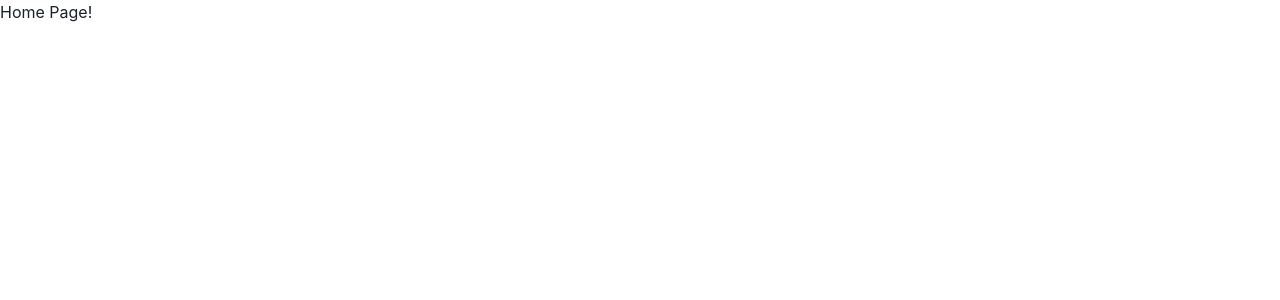
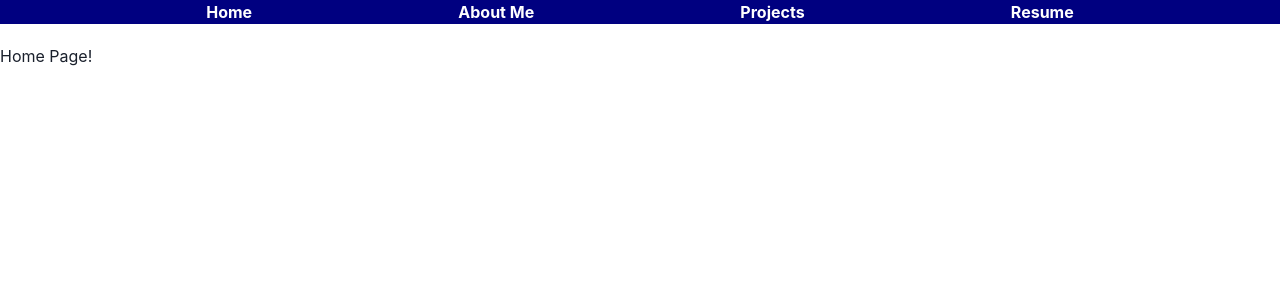
Before and after one commit to ComputerScienceWarrior/basic_portfolio, a React (Create React App) app: page / in a window 1280 px wide. Shown: the top 300 px of the page. Built offline with nearby package versions, Linux system fonts and the light colour scheme; the HTML template or start-up script is replaced by a standard one.

Commit message:
adds navigation across application from this 1 file

```diff
--- a/src/App.js
+++ b/src/App.js
@@ -3,6 +3,7 @@ import AboutMe from './components/Home/AboutMe/AboutMe';
 import Projects from './components/Home/Projects/Projects'
 import Home from './components/Home/Home';
 import Resume from './components/Home/Resume/Resume';
+import Navigation from './components/Home/Navigation/Navigation';
 import { BrowserRouter, Routes, Route } from "react-router-dom";
 import { ChakraProvider } from '@chakra-ui/react'
 
@@ -10,6 +11,7 @@ function App() {
   return (
     <ChakraProvider>
       <BrowserRouter>
+      <Navigation />
         <Routes>
           <Route path="/" index element={<Home />}/>
           <Route path="/about_me" element={<AboutMe />}/>
```
